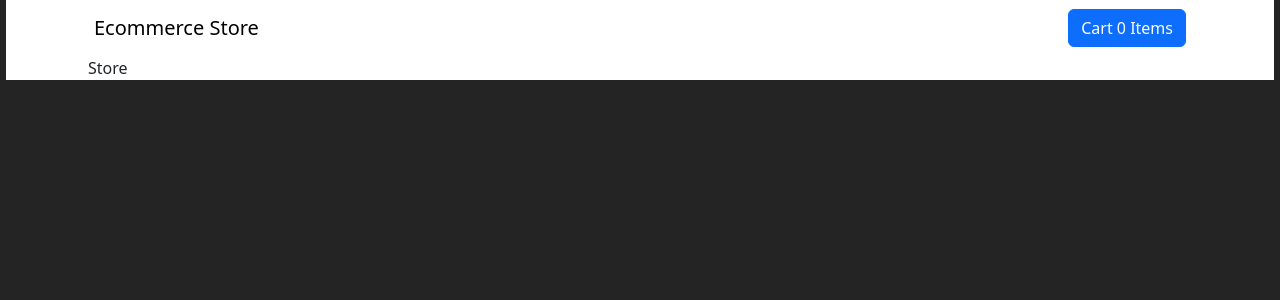
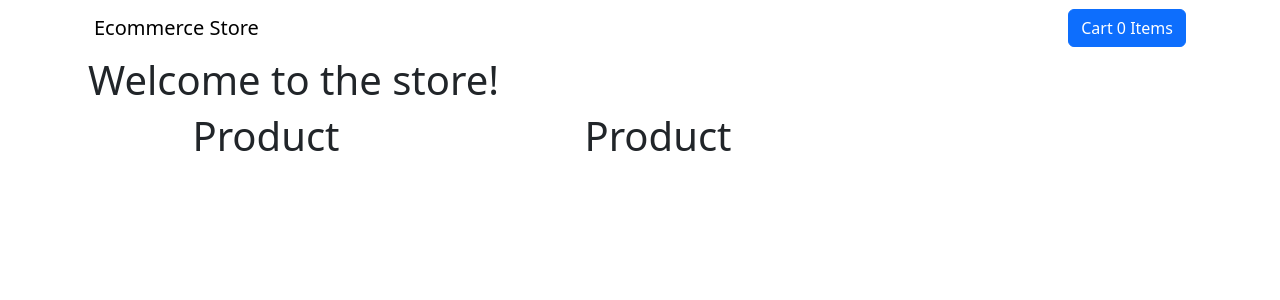
Before and after one commit to SalamanderCtesiphon/ecommerce, a React (Vite) app: page / in a window 1280 px wide. Shown: the top 300 px of the page. Built offline with nearby package versions, Linux system fonts and the light colour scheme.

Commit message:
applied the basic layout for the store page

```diff
--- a/src/index.css
+++ b/src/index.css
@@ -1,15 +1,11 @@
-@tailwind base;
+/* @tailwind base;
 @tailwind components;
-@tailwind utilities;
+@tailwind utilities; */
 
 :root {
   font-family: Inter, system-ui, Avenir, Helvetica, Arial, sans-serif;
   line-height: 1.5;
   font-weight: 400;
-
-  color-scheme: light dark;
-  color: rgba(255, 255, 255, 0.87);
-  background-color: #242424;
 
   font-synthesis: none;
   text-rendering: optimizeLegibility;
--- a/src/pages/Store.tsx
+++ b/src/pages/Store.tsx
@@ -1,7 +1,18 @@
+import { Row, Col } from 'react-bootstrap'
 
 function Store() {
   return (
-    <div>Store</div>
+    <>
+      <h1>Welcome to the store!</h1>
+      <Row xs={1} md={3} className='g-4'>
+        <Col align="center">
+          <h1>Product</h1>
+        </Col>
+        <Col align="center">
+          <h1>Product</h1>
+        </Col>
+      </Row>
+    </>
   )
 }
 
```
